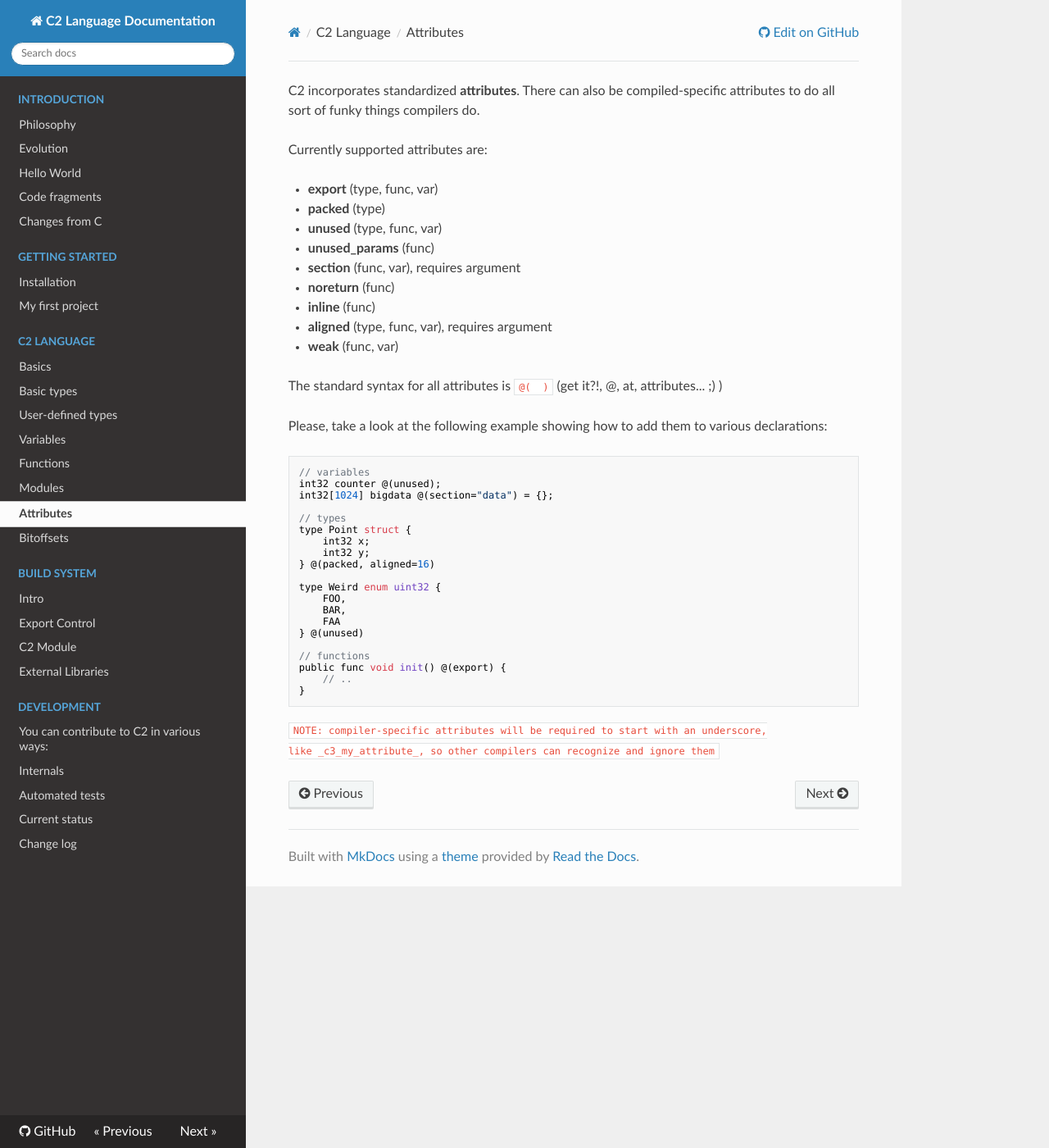
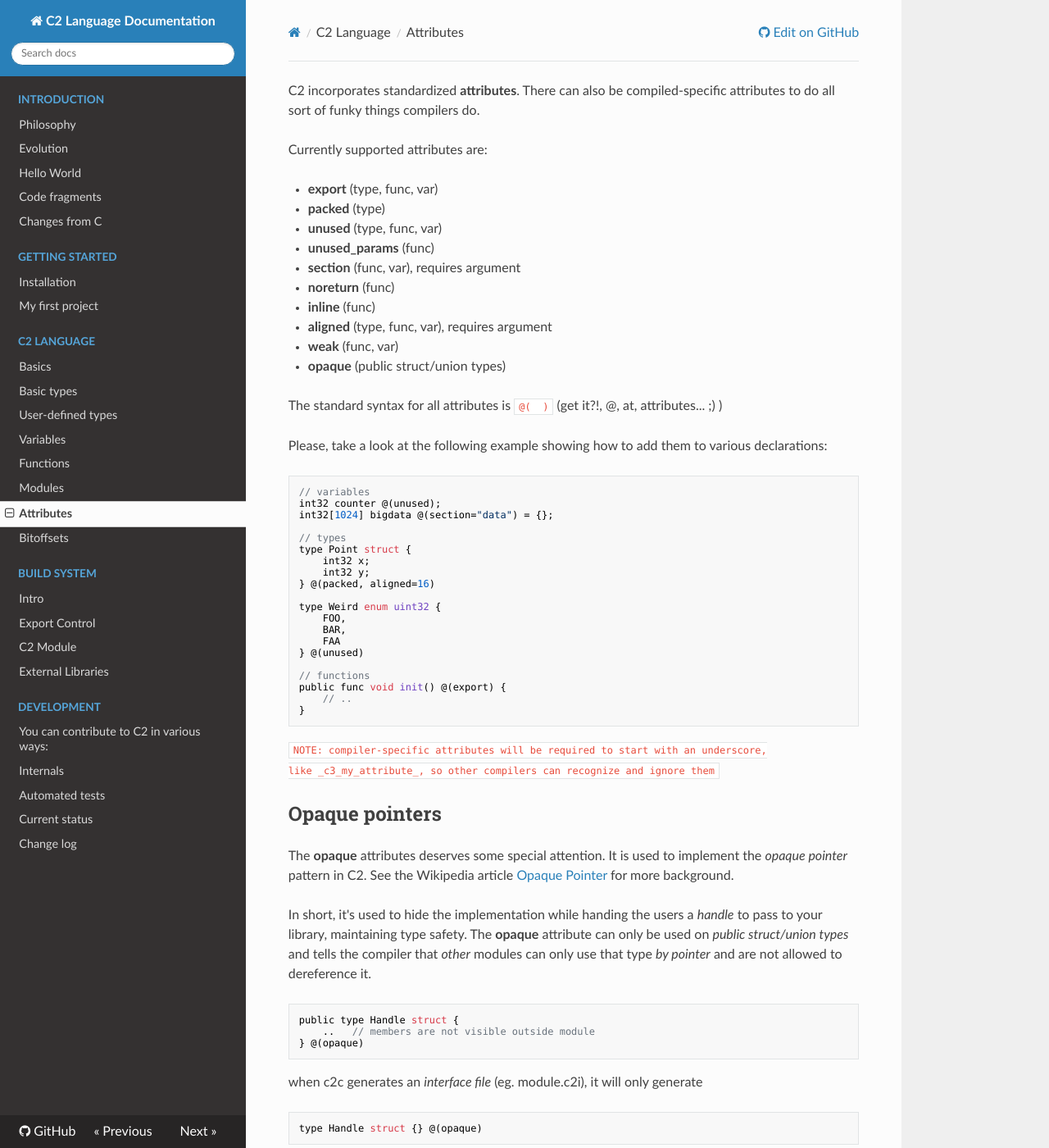
Before and after one commit to c2lang/documentation, an MkDocs documentation site: the page built from documentation/docs/language/attributes.md, in a window 1280 px wide and 1400 px high. Shown: the whole window at 82% size. Built offline with MkDocs 1.6.1, drawn with Linux system fonts in a browser that asks for light colours; nearby versions of some CDN libraries; old or Windows-style settings are respelled for this version of MkDocs; some of the changed text lies outside the part shown.

Commit message:
docs: added section on opaque pointers

````diff
--- a/documentation/docs/language/attributes.md
+++ b/documentation/docs/language/attributes.md
@@ -13,6 +13,7 @@ Currently supported attributes are:
 * __inline__ (func)
 * __aligned__ (type, func, var), requires argument
 * __weak__ (func, var)
+* __opaque__ (public struct/union types)
 
 The standard syntax for all attributes is `@(  )`  (get it?!, @, at, attributes... ;) )
 
@@ -43,3 +44,28 @@ public func void init() @(export) {
 
 `NOTE: compiler-specific attributes will be required to start with an underscore,
 like _c3_my_attribute_, so other compilers can recognize and ignore them`
+
+## Opaque pointers
+
+The __opaque__ attributes deserves some special attention. It is used to implement
+the *opaque pointer* pattern in C2. See the Wikipedia article
+[Opaque Pointer](https://en.wikipedia.org/wiki/Opaque_pointer) for more background.
+
+In short, it's used to hide the implementation while handing the users a *handle* to
+pass to your library, maintaining type safety. The __opaque__ attribute can only
+be used on *public struct/union types* and tells the compiler that *other*
+modules can only use that type *by pointer* and are not allowed to dereference it.
+
+```c
+public type Handle struct {
+    ..   // members are not visible outside module
+} @(opaque)
+```
+
+when c2c generates an *interface file* (eg. module.c2i), it will only generate
+```c
+type Handle struct {} @(opaque)
+```
+
+Note that it is allowed to put other non-public types as full member inside
+a public, opaque struct, since the members are not visible outside the module.
````
